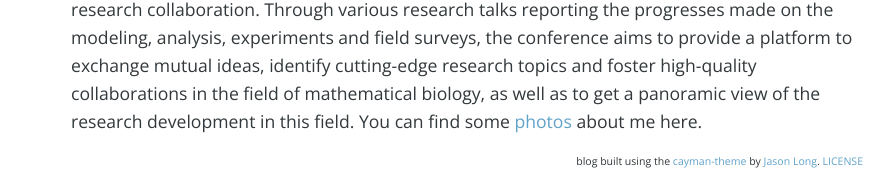
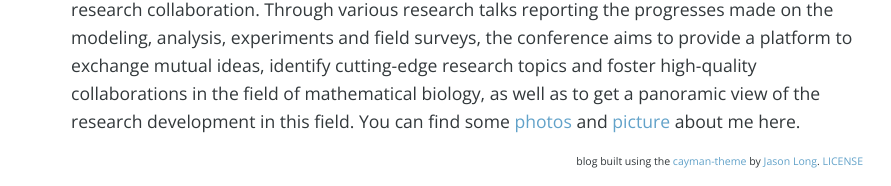
Before and after one commit to Louis-shuo-wang/Louis-shuo-wang.github.io, a Jekyll site: the page built from index.md, in a window 1280 px wide and 900 px high, scrolled down 1562 px. Shown: the part 711-897 px from the top of the window, without its empty margins (193-1084 px from the left). Built offline with Jekyll 4.4.1, drawn with Linux system fonts in a browser that asks for light colours; nearby versions of some CDN libraries; our own code applies the rules of GitHub Pages for plain Markdown files; the list of posts is cut into pages by our own code; comment, search, counter and statistics services are not loaded.

Commit message:
Update index.md

```diff
--- a/index.md
+++ b/index.md
@@ -34,4 +34,4 @@
 ### Conferences and Summer School
 
 #### Conferences
-* (19th - 22nd Jun. 2024)[PolyU-SJTU Joint Conference on Mathematical Biology – Models and Analysis](https://events.polyu.edu.hk/polyusjtu/home). This Mathematical Biology Conference is organized at Polytechnic University of Hong Kong between 19th and 22nd Jun. 2024. The goal of this conference is to bring together the experts around world on mathematical biology to enhance the communication and foster research collaboration. Through various research talks reporting the progresses made on the modeling, analysis, experiments and field surveys, the conference aims to provide a platform to exchange mutual ideas, identify cutting-edge research topics and foster high-quality collaborations in the field of mathematical biology, as well as to get a panoramic view of the research development in this field. You can find some [photos](img/PolyU-SJTU Joint Conference on Mathematical Biology – Models and Analysis/picture1.JPG) [](img/PolyU-SJTU Joint Conference on Mathematical Biology – Models and Analysis/picture2.JPG) about me here.
+* (19th - 22nd Jun. 2024)[PolyU-SJTU Joint Conference on Mathematical Biology – Models and Analysis](https://events.polyu.edu.hk/polyusjtu/home). This Mathematical Biology Conference is organized at Polytechnic University of Hong Kong between 19th and 22nd Jun. 2024. The goal of this conference is to bring together the experts around world on mathematical biology to enhance the communication and foster research collaboration. Through various research talks reporting the progresses made on the modeling, analysis, experiments and field surveys, the conference aims to provide a platform to exchange mutual ideas, identify cutting-edge research topics and foster high-quality collaborations in the field of mathematical biology, as well as to get a panoramic view of the research development in this field. You can find some [photos](img/PolyU-SJTU Joint Conference on Mathematical Biology – Models and Analysis/picture1.JPG) and [picture](img/PolyU-SJTU Joint Conference on Mathematical Biology – Models and Analysis/picture2.JPG) about me here.
```
